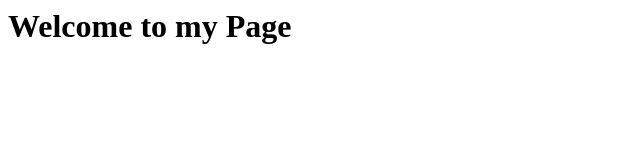
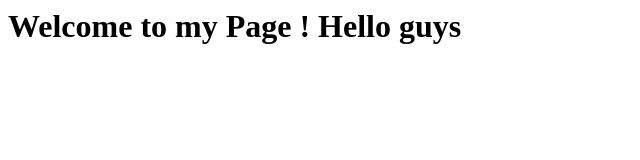
Before and after one commit to almagit2023/repogit, a plain HTML site: page index.html in a window 1280 px wide. Shown: the whole page, without its empty margins (0-640 px from the left). Drawn offline with Linux system fonts and the light colour scheme.

Commit message:
Changed indexhtml

```diff
--- a/index.html
+++ b/index.html
@@ -5,7 +5,7 @@
 
 <body>
 
-   <h1>Welcome to my Page</h1>
+   <h1>Welcome to my Page ! Hello guys</h1>
 
 </body>
 <script src="script.js"></script>
```
